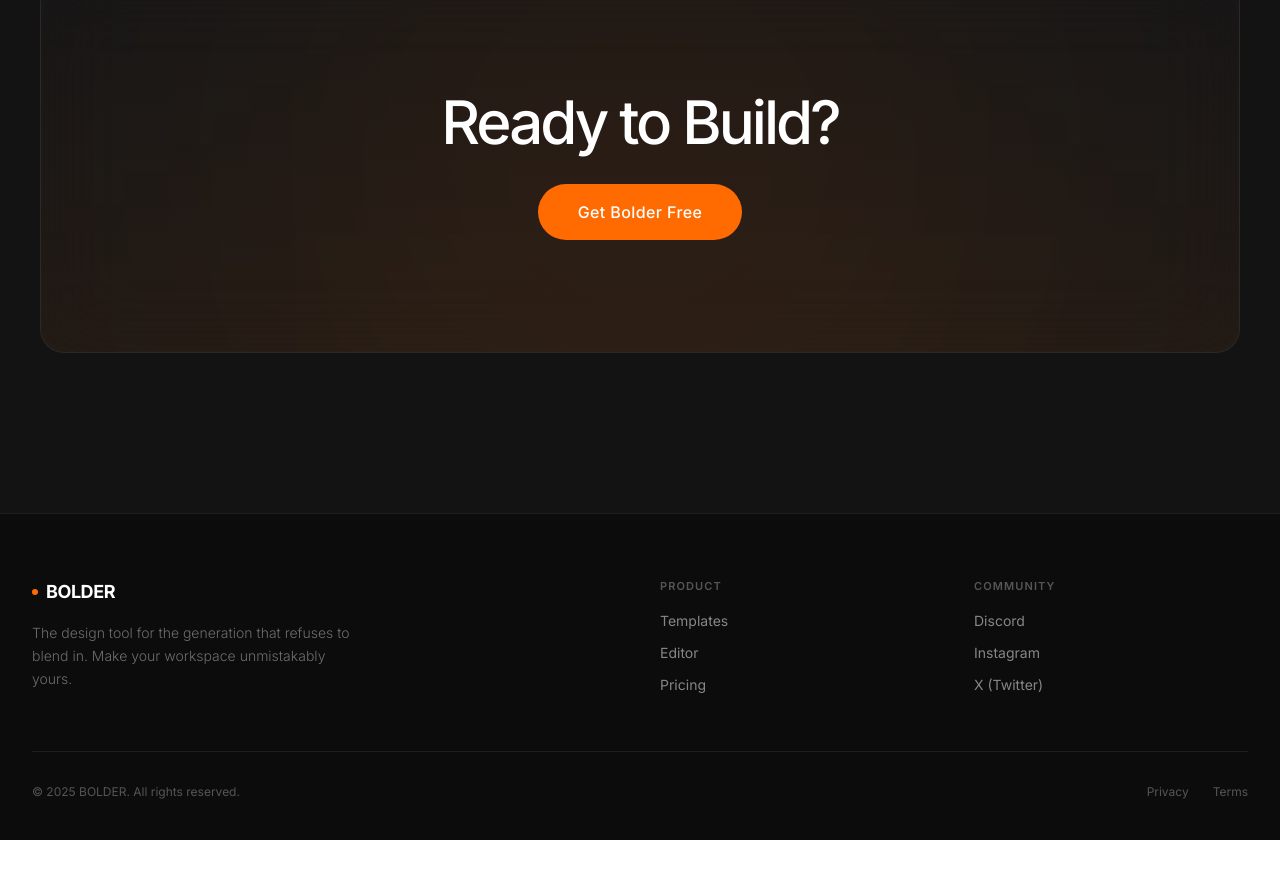
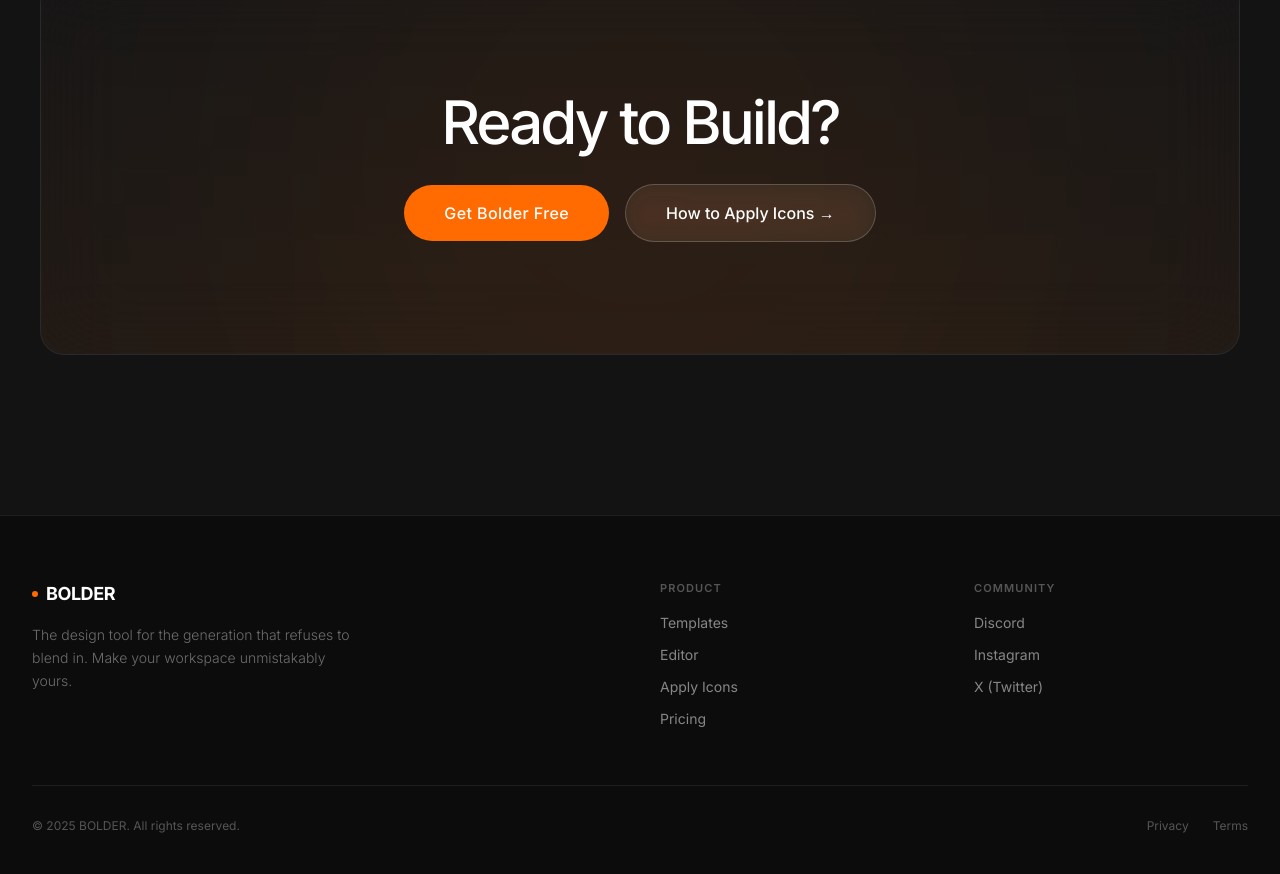
Before and after one commit to proindra/Bolder, a React (Vite) app: page /#/ in a window 1280 px wide. Shown: the part 1736-2610 px from the top of the page. Before the commit the page ends 2576 px from the top, so only its background shows below. Built offline with nearby package versions, Linux system fonts and the light colour scheme.

Commit message:
Add Apply Icons link to nav, footer, and landing CTA

```diff
--- a/src/components/Footer.tsx
+++ b/src/components/Footer.tsx
@@ -22,6 +22,7 @@
             <div className="flex flex-col gap-3">
               <Link className="text-sm text-white/50 hover:text-white transition-colors" to="/templates">Templates</Link>
               <Link className="text-sm text-white/50 hover:text-white transition-colors" to="/editor">Editor</Link>
+              <Link className="text-sm text-white/50 hover:text-white transition-colors" to="/apply">Apply Icons</Link>
               <Link className="text-sm text-white/50 hover:text-white transition-colors" to="/pricing">Pricing</Link>
             </div>
           </div>
--- a/src/components/TopNavBar.tsx
+++ b/src/components/TopNavBar.tsx
@@ -17,6 +17,7 @@
         <Link className={isActive('/features')} to="/features">Features</Link>
         <Link className={isActive('/templates')} to="/templates">Templates</Link>
         <Link className={isActive('/community')} to="/community">Community</Link>
+        <Link className={isActive('/apply')} to="/apply">Apply Icons</Link>
         <Link className={isActive('/pricing')} to="/pricing">Pricing</Link>
       </div>
       <Link to="/editor">
--- a/src/pages/LandingPage.tsx
+++ b/src/pages/LandingPage.tsx
@@ -127,9 +127,14 @@
         <div className="absolute inset-0 bg-gradient-to-b from-transparent to-primary-container/5 pointer-events-none" />
         <div className="absolute top-1/2 left-1/2 -translate-x-1/2 -translate-y-1/2 w-[600px] h-[600px] bg-primary-container rounded-full blur-[200px] opacity-10 pointer-events-none" />
         <h2 className="text-4xl md:text-6xl font-medium text-white mb-8 relative z-10 tracking-tighter">Ready to Build?</h2>
-        <button className="relative z-10 bg-primary-container text-white text-base px-10 py-4 rounded-full hover:-translate-y-1 hover:shadow-[0_0_40px_rgba(255,107,0,0.4)] transition-all duration-500 font-medium tracking-wide">
-          Get Bolder Free
-        </button>
+        <div className="flex items-center justify-center gap-4 relative z-10 flex-wrap">
+          <button className="bg-primary-container text-white text-base px-10 py-4 rounded-full hover:-translate-y-1 hover:shadow-[0_0_40px_rgba(255,107,0,0.4)] transition-all duration-500 font-medium tracking-wide">
+            Get Bolder Free
+          </button>
+          <a href="#/apply" className="border border-white/20 text-white bg-white/5 backdrop-blur-md text-base px-10 py-4 rounded-full hover:bg-white/10 transition-all duration-300 font-medium">
+            How to Apply Icons →
+          </a>
+        </div>
       </section>
     </>
   );
```
